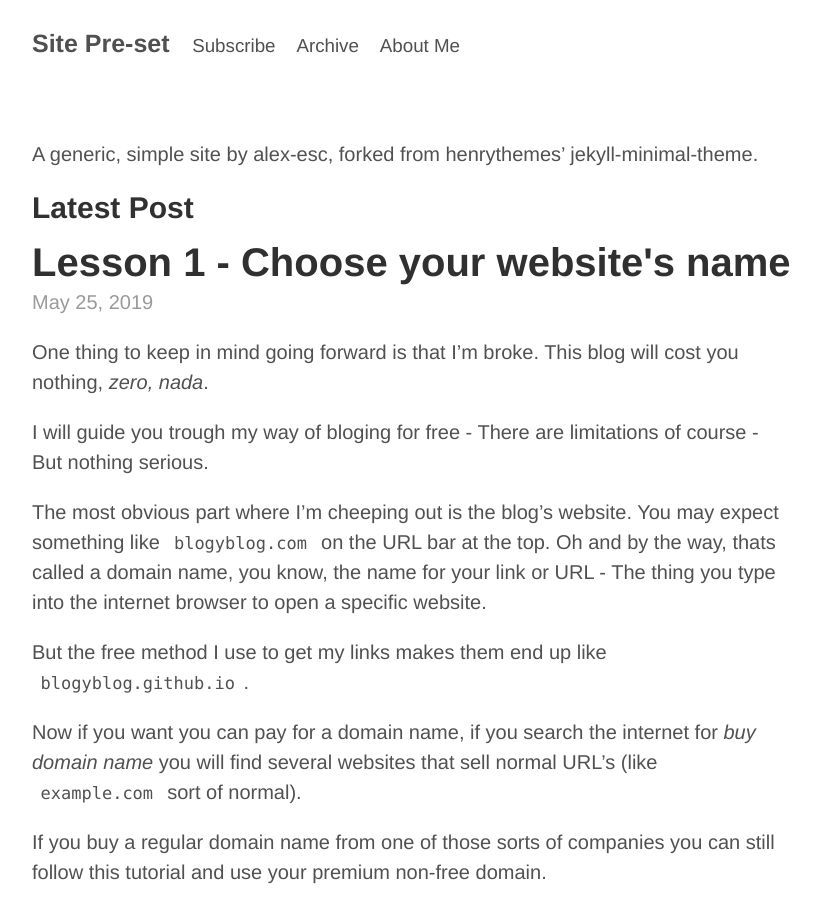
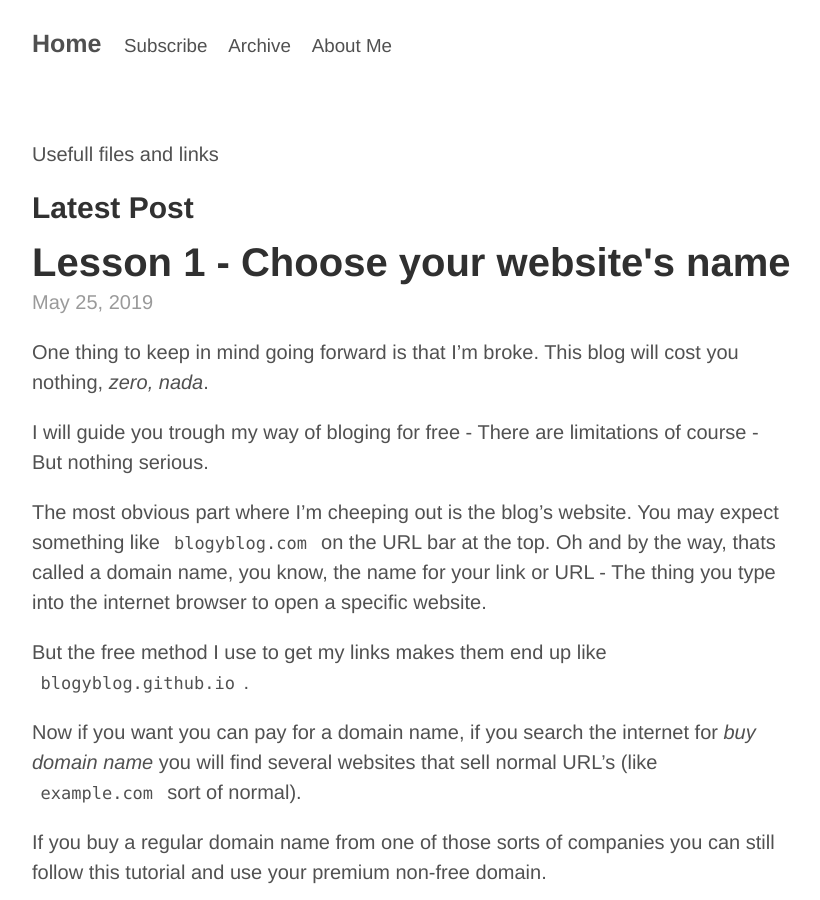
Before and after one commit to alex-esc/home, a Jekyll site: the page built from index.md, in a window 1280 px wide and 900 px high. Shown: the whole window, without its empty margins (228-1048 px from the left). Built offline with Jekyll 4.4.1, drawn with Linux system fonts in a browser that asks for light colours.

Commit message:
Update _config.yml

```diff
--- a/_config.yml
+++ b/_config.yml
@@ -3,17 +3,17 @@
 # Use '' arround all settings, if a setting contains a special characters you must use "", if the build fails check for '' and ""
 
 
-title:   "Site Pre-set"
+title:   "Home"
 author:
   name:  'alex-esc'
-description:  A generic, simple site by alex-esc, forked from henrythemes' jekyll-minimal-theme.
+description:  Usefull files and links
 
 ## note:
 #  use site.path in your templates to make it work for both protocols e.g. http and https
 #  use site.url only inside the web feed template (e.g. requires full url incl. protocol)
-path: '/post-clone'
+path: '/home'
 url:  'https://alex-esc.github.io'
-baseurl: '/post-clone'
+baseurl: '/home'
 
 ## Menu buttons
 
```
